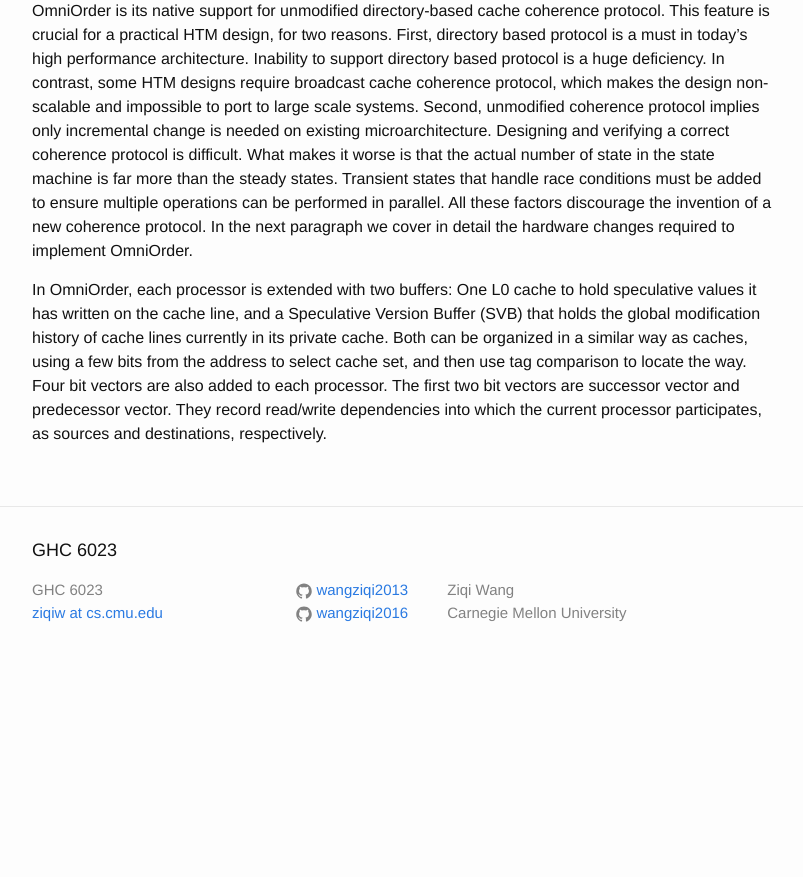
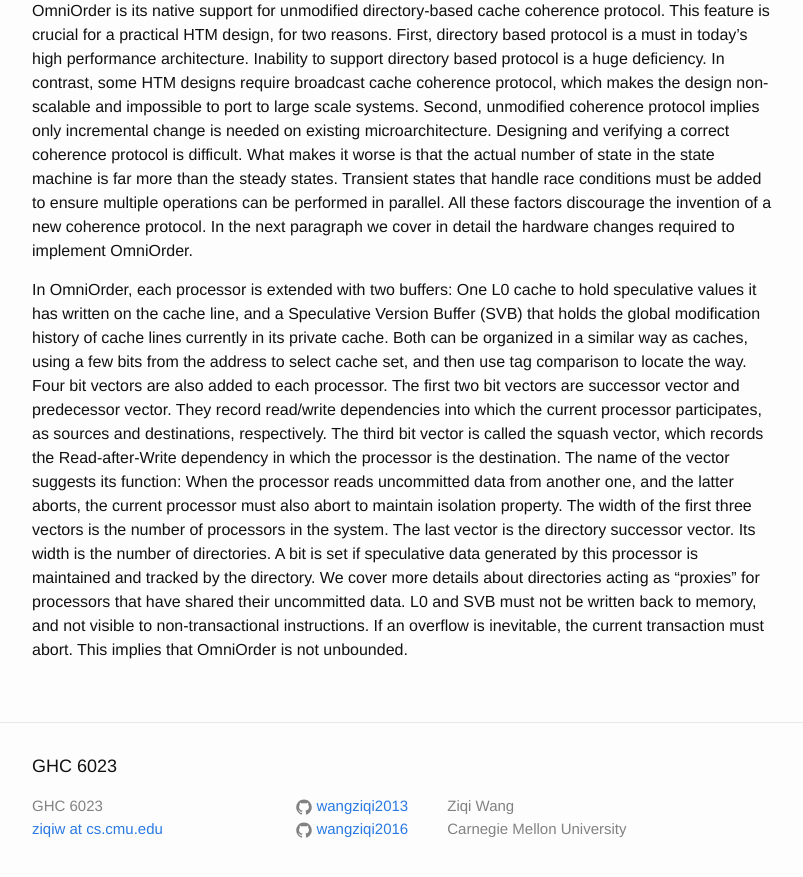
Before and after one commit to wangziqi2013/wangziqi2013.github.io, a Jekyll site: the page built from _posts/2018-06-19-OmniOrder.markdown, in a window 1280 px wide and 900 px high, scrolled down 940 px. Shown: the top 877 px of the window, without its empty margins (238-1041 px from the left). Built offline with Jekyll 4.4.1, drawn with Linux system fonts in a browser that asks for light colours; before the commit the page ends 1624 px from its top, so only the background shows below that.

Commit message:
Finish hardware change on processor

```diff
--- a/_posts/2018-06-19-OmniOrder.markdown
+++ b/_posts/2018-06-19-OmniOrder.markdown
@@ -42,4 +42,13 @@ history of cache lines currently in its private cache. Both can be organized in
 using a few bits from the address to select cache set, and then use tag comparison to locate the way.
 Four bit vectors are also added to each processor. The first two bit vectors are successor vector and predecessor
 vector. They record read/write dependencies into which the current processor participates, as sources and
-destinations, respectively.
+destinations, respectively. The third bit vector is called the squash vector, which records the Read-after-Write
+dependency in which the processor is the destination. The name of the vector suggests its function: When the
+processor reads uncommitted data from another one, and the latter aborts, the current processor must also
+abort to maintain isolation property. The width of the first three vectors is the number of processors
+in the system. The last vector is the directory successor vector. Its width is the number of directories.
+A bit is set if speculative data generated by this processor is maintained and tracked by the directory.
+We cover more details about directories acting as "proxies" for processors that have shared their uncommitted
+data. L0 and SVB must not be written back to memory, and not visible to non-transactional instructions.
+If an overflow is inevitable, the current transaction must abort. This implies that OmniOrder is not
+unbounded.
```
